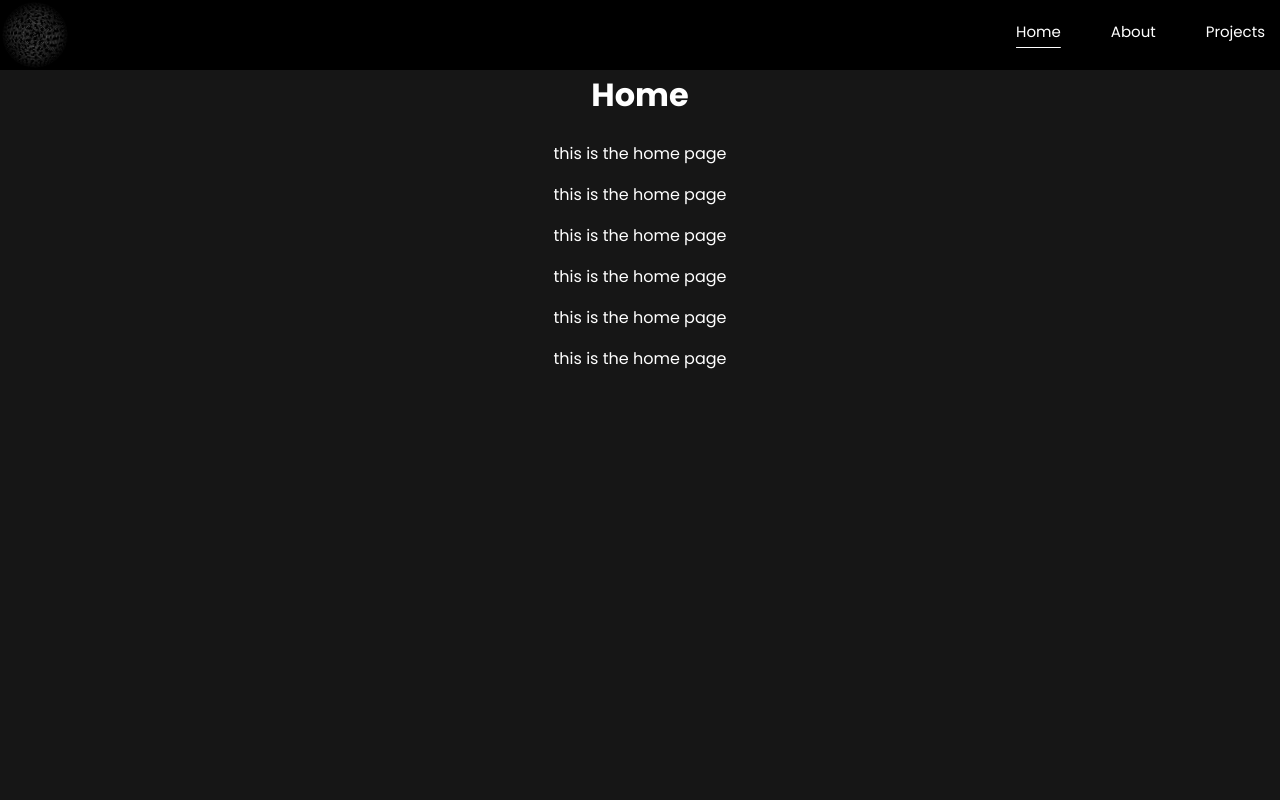
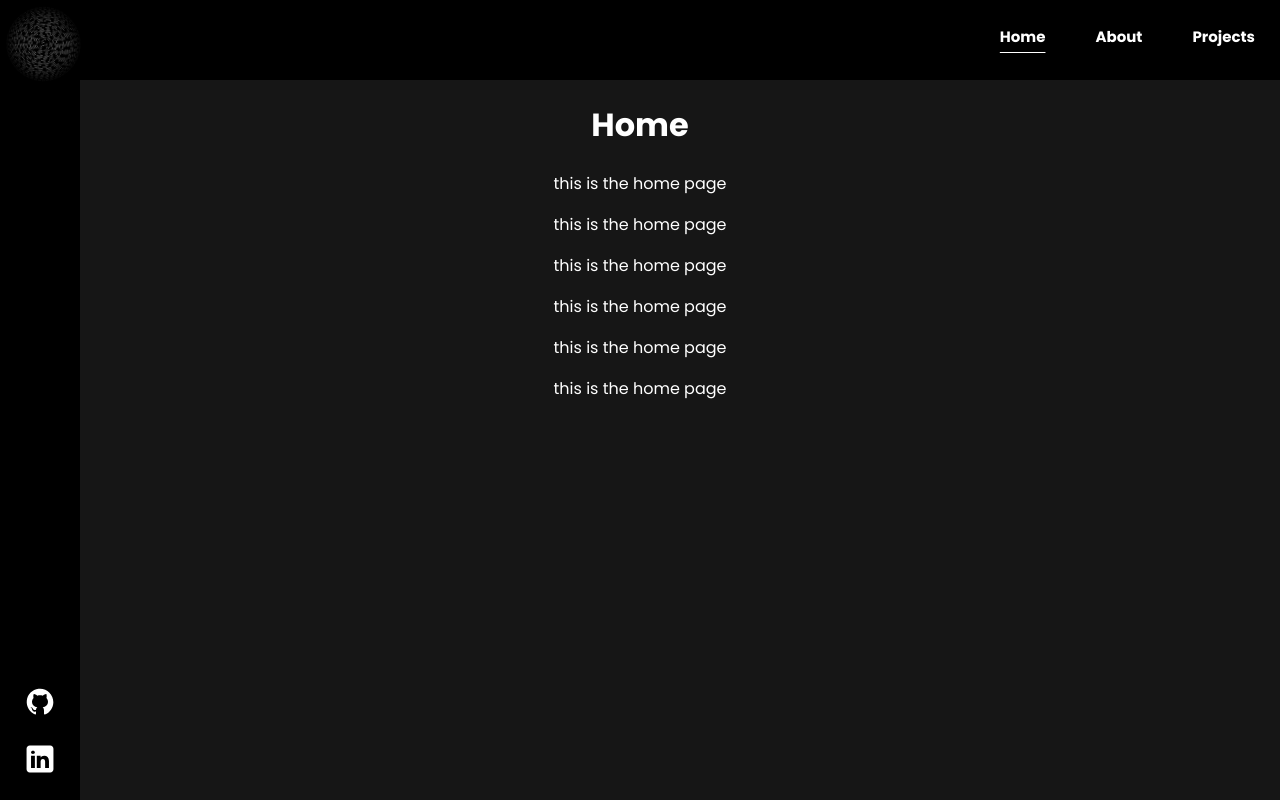
Before and after one commit to smoluu/smolander.dev, a React (Create React App) app in the folder app/: page / in a window 1280 px wide. Built offline with nearby package versions, Linux system fonts and the light colour scheme.

Commit message:
header done

```diff
--- a/app/src/components/Header.jsx
+++ b/app/src/components/Header.jsx
@@ -1,7 +1,15 @@
 import { NavLink } from "react-router-dom";
 import { ReactComponent as LOGO } from "../images/nnneon.svg";
+import { ReactComponent as LOGO_GITHUB } from "../images/github-mark-white.svg";
+import { ReactComponent as LOGO_LINKEDIN } from "../images/linkedin.svg";
 const Header = () => {
-  return (
+  return ( <>
+    <div className="sidebar">
+      <nav className="sidebarlinks">
+        <a href={"https://github.com/smoluu"} target="_blank" rel="noreferrer"><LOGO_GITHUB /> </a>
+        <a href={"https://www.linkedin.com/in/santeri-smolander-186292294/"} target="_blank" rel="noreferrer"><LOGO_LINKEDIN /> </a>
+      </nav>
+    </div>
     <div className="wrapperDiv">
       <div className="header">
         <div className="logo">
@@ -28,7 +36,7 @@ const Header = () => {
         </nav>
       </div>
     </div>
-  )
+  </>)
 }
 
 export default Header
--- a/app/src/index.css
+++ b/app/src/index.css
@@ -6,11 +6,14 @@ body {
   -webkit-font-smoothing: antialiased;
   -moz-osx-font-smoothing: grayscale;
 }
-
+:root{
+ --header-size: 80px
+}
 code {
   font-family: source-code-pro, Menlo, Monaco, Consolas, 'Courier New',
     monospace;
 }
+/*------- header --------*/
 header {
   padding: 20px 20px;
   color: white;
@@ -20,8 +23,8 @@ header {
   margin-left: 10px;
 }
 .logo{
-  height: 70px;
-  width: 70px;
+  height: fit-content;
+  width: var(--header-size);
   position: absolute;
   z-index: 1000;
   animation: rotation 20s infinite linear;
@@ -40,15 +43,15 @@ header {
   position: absolute;
   background-color: rgb(0, 0, 0);
   width: 100%;
-  padding: 10px;
   z-index: 999;
-  height: 50px;
+  height: var(--header-size);
+  font-weight: bold;
 }
 .links a {
   text-decoration: none;
   color: white;
   font-size: 15px;
-  padding: 10px 25px;
+  padding: 25px;
   position: relative;
 }
 .links a:hover{
@@ -59,9 +62,35 @@ header {
   text-underline-offset: 10px;
 }
 .wrapperDiv{
-  height: 50px;
+  height: var(--header-size);
   position: relative;
+  margin-bottom: 20px;
+
 }
-.links svg{
-  height: 75px;
+.sidebar{
+  position: absolute;
+  display: flex;
+  background-color: rgb(0, 0, 0);
+  z-index: 999;
+  height: 100%;
+  align-items: flex-end;
+  justify-content: center;
+  width: var(--header-size);
+
 }
+.sidebarlinks{
+  display: flex;
+  flex-direction: column;
+}
+.sidebarlinks svg{
+  width: calc(var(--header-size) / 2.5);
+  height: calc(var(--header-size) / 2.5);
+}
+.sidebarlinks a{
+  height: calc(var(--header-size) / 2.5);
+  margin-bottom: 25px;
+}
+.sidebarlinks a:hover{
+  filter: invert(48%);
+}
+/*--------------------- */
```
Also changed, not shown: app/src/images/github-mark-white.svg (added), app/src/images/linkedin.svg (added).
